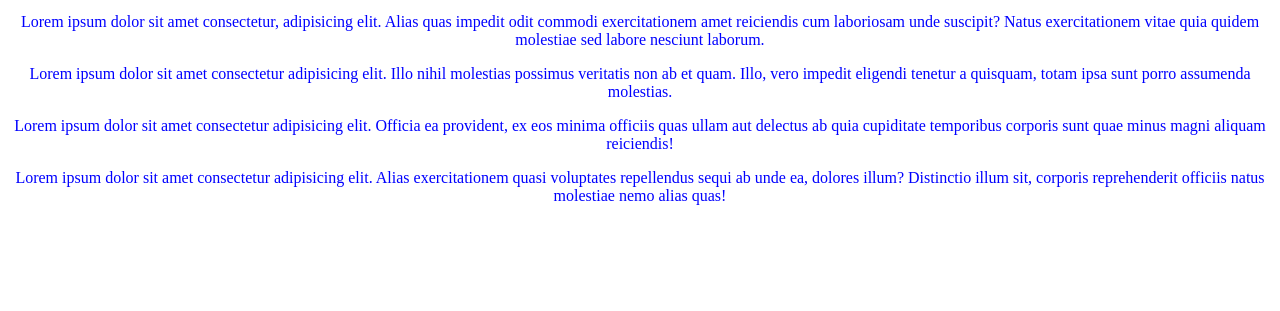
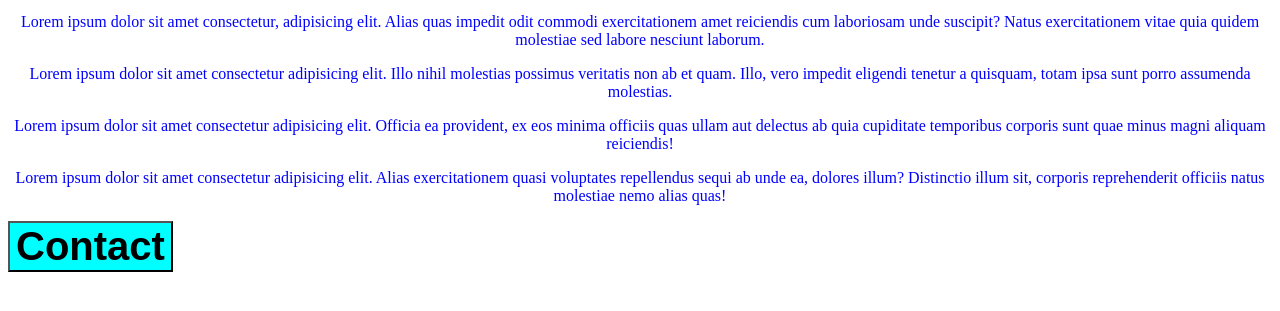
Before and after one commit to yasev438/curriculum_vitae, a plain HTML site: page docs/index.html in a window 1280 px wide. Shown: the part 119-430 px from the top of the page. Drawn offline with Linux system fonts and the light colour scheme.

Commit message:
Ajout bouton contact

```diff
--- a/docs/index.html
+++ b/docs/index.html
@@ -13,5 +13,6 @@
     <p>Lorem ipsum dolor sit amet consectetur adipisicing elit. Illo nihil molestias possimus veritatis non ab et quam. Illo, vero impedit eligendi tenetur a quisquam, totam ipsa sunt porro assumenda molestias.</p>
     <p>Lorem ipsum dolor sit amet consectetur adipisicing elit. Officia ea provident, ex eos minima officiis quas ullam aut delectus ab quia cupiditate temporibus corporis sunt quae minus magni aliquam reiciendis!</p>
     <p>Lorem ipsum dolor sit amet consectetur adipisicing elit. Alias exercitationem quasi voluptates repellendus sequi ab unde ea, dolores illum? Distinctio illum sit, corporis reprehenderit officiis natus molestiae nemo alias quas!</p>
+    <button>Contact</button>
 </body>
 </html>
--- a/docs/style.css
+++ b/docs/style.css
@@ -7,3 +7,9 @@ h1, h2, p {
 h1 {
     font-weight: bold;
 }
+
+button {
+    background-color: aqua;
+    font-weight: bold;
+    font-size: 40px;
+}
```
